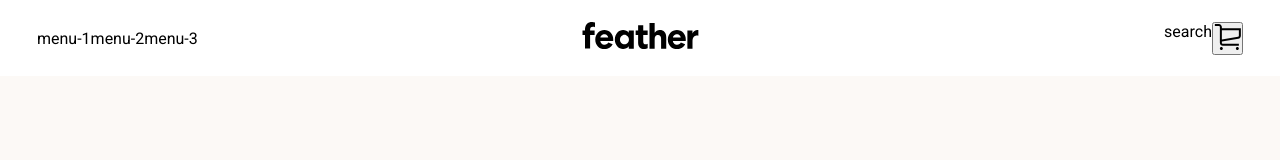
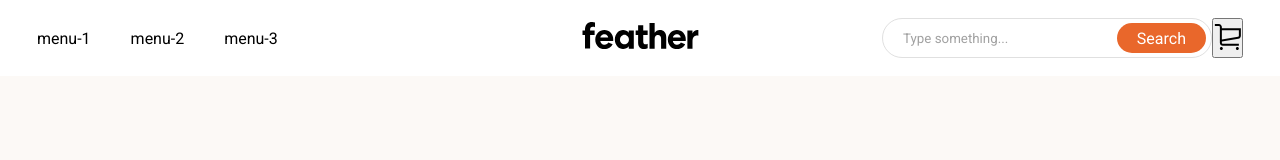
Before and after one commit to an4morph/mk-280223, a plain HTML site: page index.html in a window 1280 px wide. Drawn offline with Linux system fonts and the light colour scheme.

Commit message:
add search layout

```diff
--- a/index.html
+++ b/index.html
@@ -10,9 +10,9 @@
 <body>
   <header class="header">
     <menu>
-      <li>menu-1</li>
-      <li>menu-2</li>
-      <li>menu-3</li>
+      <li><a href="#">menu-1</a></li>
+      <li><a href="#">menu-2</a></li>
+      <li><a href="#">menu-3</a></li>
     </menu>
 
     <div class="logo">
@@ -22,7 +22,10 @@
     </div>
 
     <div class="right-block">
-      <div class="search">search</div>
+      <div class="search">
+        <input type="text" placeholder="Type something...">
+        <button class="search-btn">Search</button>
+      </div>
       <button class="cart">
         <svg width="27" height="26" viewBox="0 0 27 26" fill="none" xmlns="http://www.w3.org/2000/svg">
           <path d="M7.86816 4.16V3.12C7.86816 1.404 6.51816 0 4.86816 0H0.868164V2.08H4.86816C5.41816 2.08 5.86816 2.548 5.86816 3.12V18.72C5.86816 20.436 7.21816 21.84 8.86816 21.84H24.8682V19.76H8.86816C8.31816 19.76 7.86816 19.292 7.86816 18.72V17.524L24.3582 14.8304C25.0596 14.7103 25.6972 14.3347 26.157 13.7708C26.6168 13.2069 26.8688 12.4914 26.8682 11.752V4.16H7.86816ZM24.8682 11.7624C24.8682 12.272 24.5182 12.7088 24.0382 12.7816L7.86816 15.4232V6.24H24.8682V11.7624ZM8.86816 24.44C8.86816 25.3032 8.19816 26 7.36816 26C6.53816 26 5.86816 25.3032 5.86816 24.44C5.86816 23.5768 6.53816 22.88 7.36816 22.88C8.19816 22.88 8.86816 23.5768 8.86816 24.44ZM24.8682 24.44C24.8682 25.3032 24.1982 26 23.3682 26C22.5382 26 21.8682 25.3032 21.8682 24.44C21.8682 23.5768 22.5382 22.88 23.3682 22.88C24.1982 22.88 24.8682 23.5768 24.8682 24.44Z" fill="black"/>
--- a/style.css
+++ b/style.css
@@ -26,8 +26,59 @@ body {
   width: 100%;
 }
 
+.header > menu li {
+  margin-right: 40px;
+}
+
+.header > menu li a:hover {
+  color: #E9672B;
+}
+
+.header > menu li a {
+  color: inherit;
+  text-decoration: none;
+}
+
 .header > .right-block {
   display: flex;
   width: 100%;
   justify-content: end;
 }
+
+.header .search {
+  display: flex;
+  align-items: center;
+  justify-content: space-between;
+
+  width: 330px;
+  height: 40px;
+  border: 1px solid #E0E0E0;
+  border-radius: 20px;
+  padding-right: 5px;
+}
+
+.header .search input {
+  width: 100%;
+  height: 100%;
+  border: none;
+  background-color: transparent;
+  padding: 0 20px;
+}
+
+.header .search input:focus {
+  outline: none;
+}
+
+.header .search input::placeholder {
+  color: #A1A1A1;
+}
+
+.header .search-btn {
+  height: 30px;
+  padding: 0 20px;
+  font-size: 16px;
+  color: #fff;
+  background-color: #E9672B;
+  border: none;
+  border-radius: 20px;
+}
```
